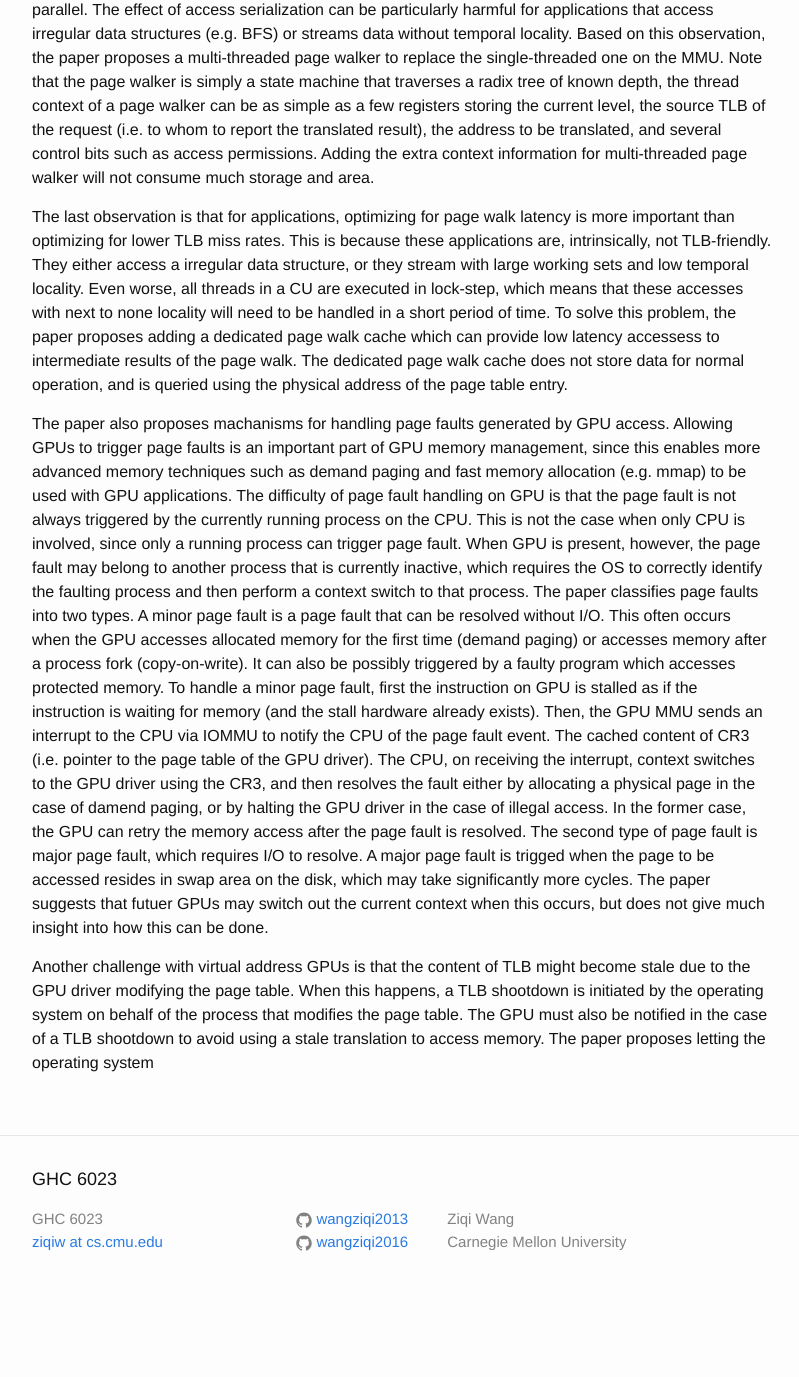
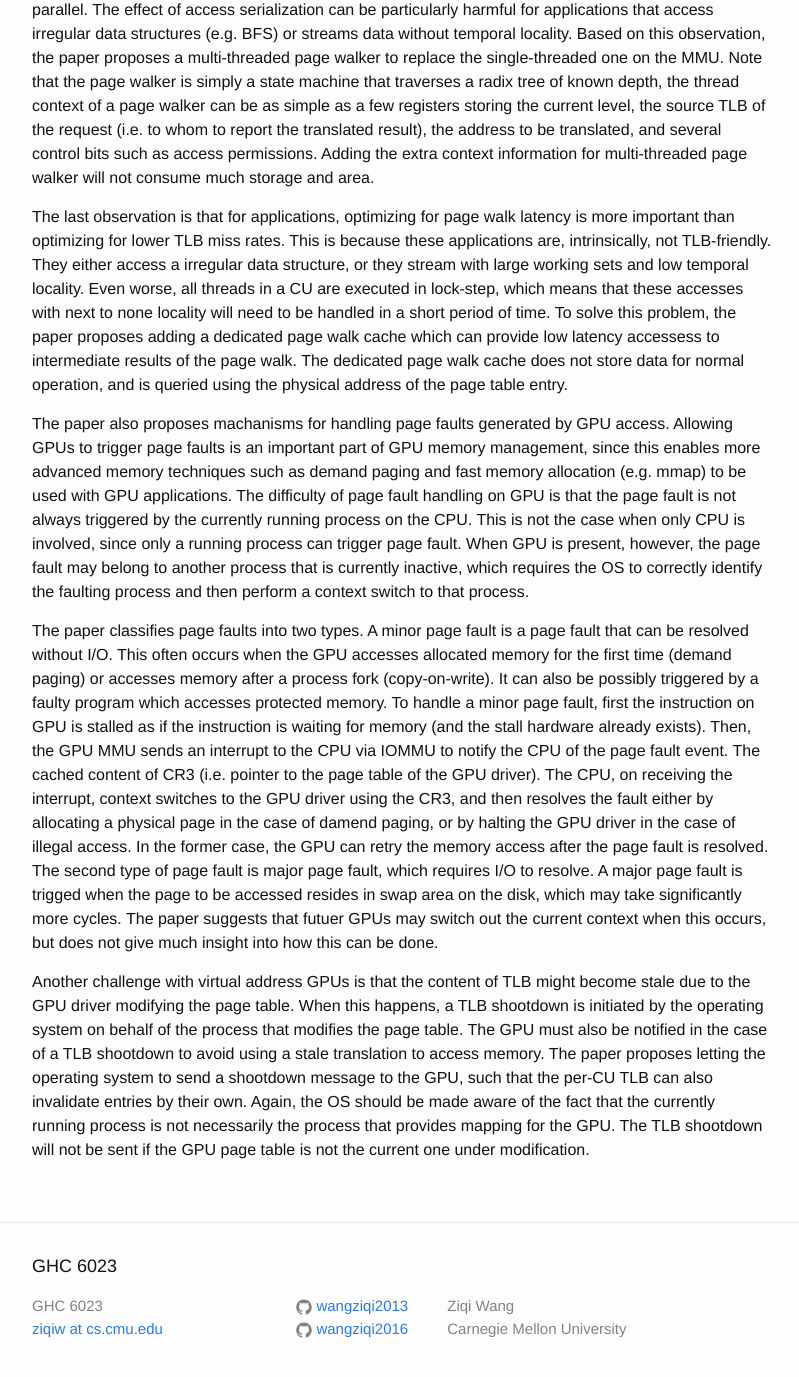
Before and after one commit to wangziqi2013/wangziqi2013.github.io, a Jekyll site: the page built from _posts/2019-09-05-supporting-x86-64-addr-xlat-for-100s-of-gpu-lanes.markdown, in a window 1280 px wide and 1400 px high, scrolled down 2459 px. Shown: the top 1377 px of the window, without its empty margins (238-1037 px from the left). Built offline with Jekyll 4.4.1, drawn with Linux system fonts in a browser that asks for light colours; before the commit the page ends 3772 px from its top, so only the background shows below that.

Commit message:
Adding shootdown

```diff
--- a/_posts/2019-09-05-supporting-x86-64-addr-xlat-for-100s-of-gpu-lanes.markdown
+++ b/_posts/2019-09-05-supporting-x86-64-addr-xlat-for-100s-of-gpu-lanes.markdown
@@ -110,6 +110,7 @@ is that the page fault is not always triggered by the currently running process
 CPU is involved, since only a running process can trigger page fault. When GPU is present, however, the page fault may
 belong to another process that is currently inactive, which requires the OS to correctly identify the faulting process
 and then perform a context switch to that process.
+
 The paper classifies page faults into two
 types. A minor page fault is a page fault that can be resolved without I/O. This often occurs when the GPU accesses
 allocated memory for the first time (demand paging) or accesses memory after a process fork (copy-on-write). It can also
@@ -127,4 +128,7 @@ insight into how this can be done.
 Another challenge with virtual address GPUs is that the content of TLB might become stale due to the GPU driver modifying
 the page table. When this happens, a TLB shootdown is initiated by the operating system on behalf of the process that modifies
 the page table. The GPU must also be notified in the case of a TLB shootdown to avoid using a stale translation to access
-memory. The paper proposes letting the operating system
+memory. The paper proposes letting the operating system to send a shootdown message to the GPU, such that the per-CU
+TLB can also invalidate entries by their own. Again, the OS should be made aware of the fact that the currently running
+process is not necessarily the process that provides mapping for the GPU. The TLB shootdown will not be sent if the GPU
+page table is not the current one under modification.
```
